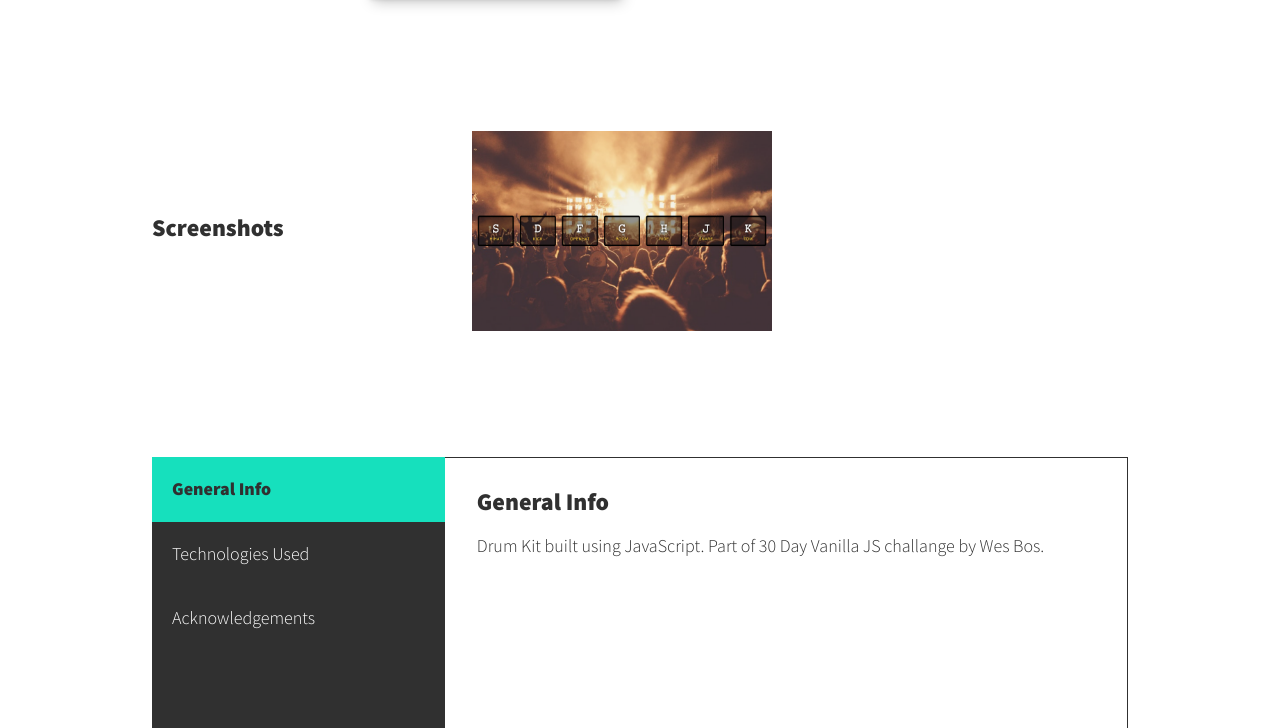
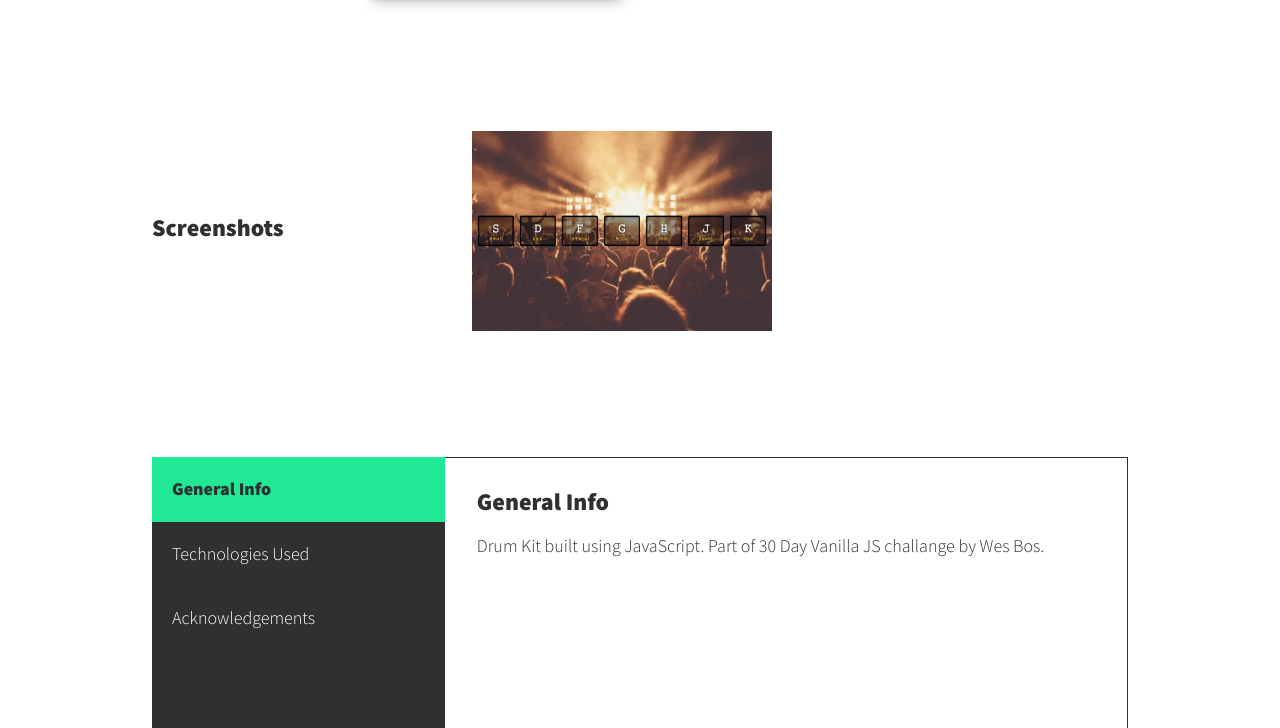
Before and after one commit to iPankajKr/portfolio, a plain HTML site: page drumkit.html in a window 1280 px wide. Shown: the part 405-1133 px from the top of the page. Drawn offline with nearby package versions, Linux system fonts and the light colour scheme.

Commit message:
Change theme color

```diff
--- a/css/style.css
+++ b/css/style.css
@@ -15,7 +15,7 @@
 
     --clr-light: #fff;
     --clr-dark: #303030;
-    --clr-accent: #16e0bd;
+    --clr-accent: #21E895;
 
     --fs-h1: 3rem;
     --fs-h2: 2.25rem;
@@ -564,13 +564,6 @@ header {
   transition: 0.3s;
 }
 
-/* Change background color of buttons on hover */
-.tab button:hover {
-  /* background-color: #128c77;
-  color: var(--clr-dark); */
-  /* font-weight: var(--fw-bold); */
-
-}
 
 /* Create an active/current "tab button" class */
 .tab button.active {
```
